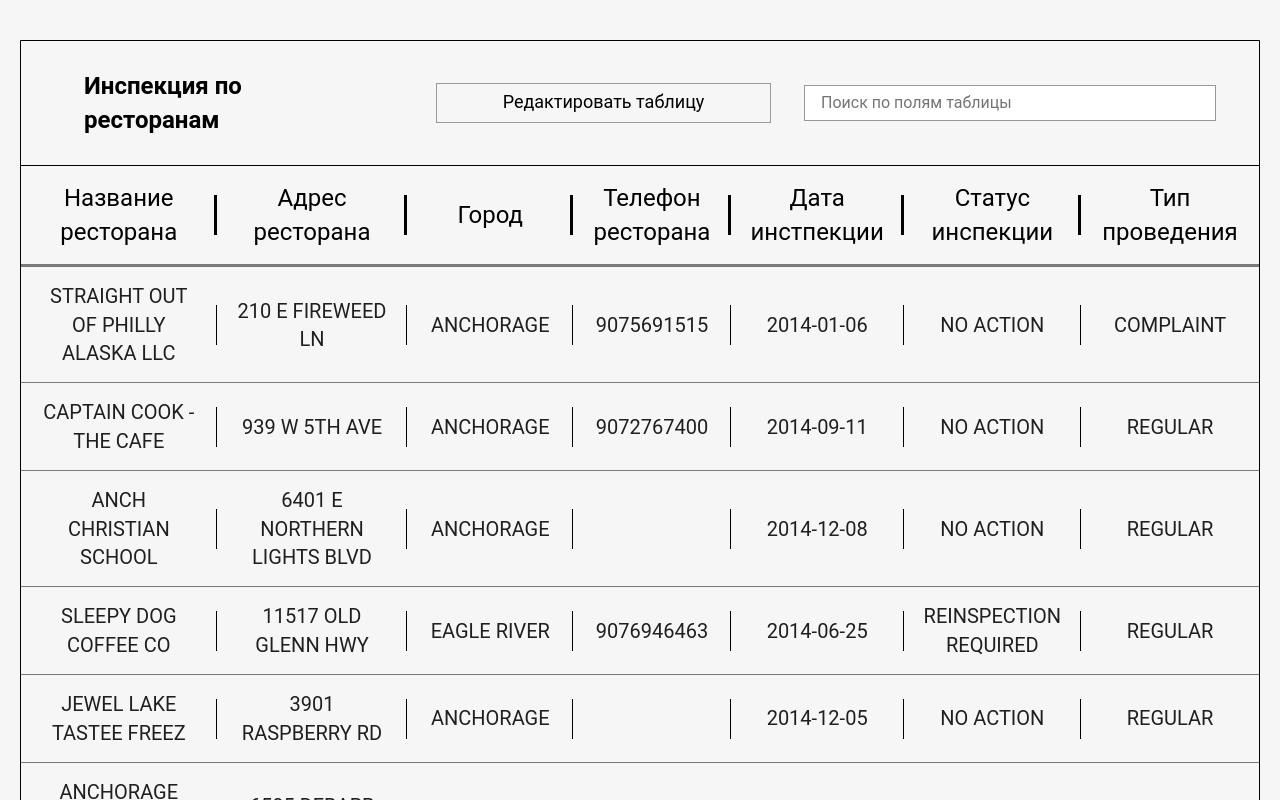
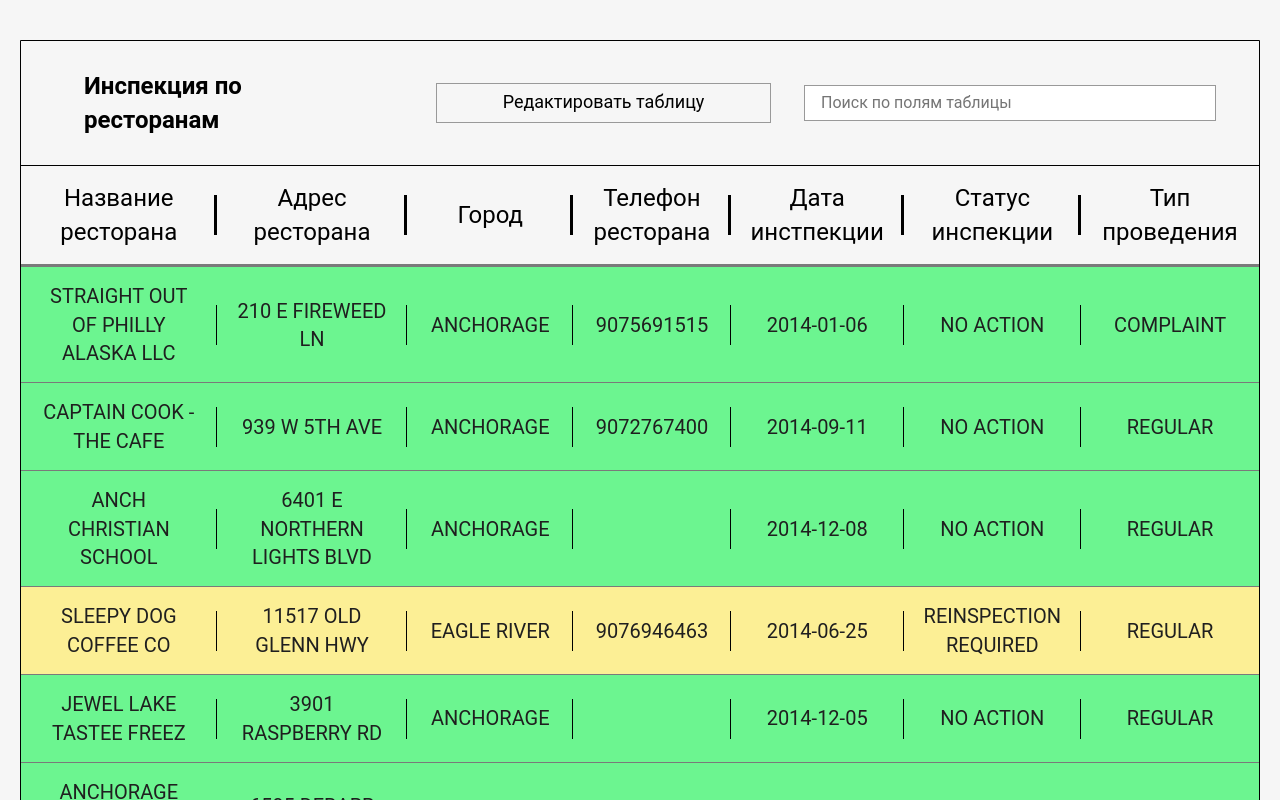
Before and after one commit to smysov/table, a Vue app: page / in a window 1280 px wide. Shown: the top 800 px of the page. Built offline with nearby package versions, Linux system fonts and the light colour scheme.

Commit message:
feat: implemented background by status for fields

```diff
--- a/src/components/Restaurants.vue
+++ b/src/components/Restaurants.vue
@@ -1,31 +1,42 @@
 <template>
-  <tbody>
-    <tr v-for="restaurant of restaurants" :key="restaurant._id.$oid">
-      <template v-for="field of fields">
-        <td
-        class="table-info__description"
-        v-if="field.visible"
-        :key="field.key"
-        >
-          {{ restaurant[field.key] }}
-        </td>
-      </template>
-    </tr>
-  </tbody>
+  <tr :style="setBackgroundByStatus">
+    <template v-for="field of fields">
+      <td class="table-info__description" v-if="field.visible" :key="field.key">
+        {{ restaurant[field.key] }}
+      </td>
+    </template>
+  </tr>
 </template>
 
 <script>
 export default {
   name: 'RestaurantsList',
   props: {
-    restaurants: {
-      type: Array,
-      required: true,
-    },
     fields: {
       type: Array,
       required: true,
     },
+    restaurant: {
+      type: Object,
+      required: true,
+    },
+  },
+  data() {
+    return {
+      status: {
+        'NO ACTION': '#6cf590',
+        'REINSPECTION REQUIRED': '#fcef95',
+        'SHORTER DATE ADVANCE': '#ff7070',
+        'ISSUED PERMIT': '#b1cefc',
+      },
+    };
+  },
+  computed: {
+    setBackgroundByStatus() {
+      return {
+        'background-color': this.status[this.restaurant.inspection_description],
+      };
+    },
   },
 };
 </script>
--- a/src/components/Table.vue
+++ b/src/components/Table.vue
@@ -10,11 +10,22 @@
     />
     <table class="table-info">
       <!--Header-->
-      <table-header :fields="fields" />
+      <thead>
+        <table-header :fields="fields" />
+      </thead>
       <!--Body-->
-      <restaurants :restaurants="searchByParameters" :fields="fields" />
+      <tbody>
+        <restaurants
+          :fields="fields"
+          v-for="restaurant of searchByParameters"
+          :key="restaurant._id.$oid"
+          :restaurant="restaurant"
+        />
+      </tbody>
       <!--Footer-->
-      <table-footer :restaurants="searchByParameters" />
+      <tfoot>
+        <table-footer :restaurants="searchByParameters" />
+      </tfoot>
     </table>
   </div>
 </template>
--- a/src/components/TableFooter.vue
+++ b/src/components/TableFooter.vue
@@ -1,11 +1,9 @@
 <template>
-  <tfoot>
-    <tr>
-      <td class="table-info__quantity" colspan="7">
-        Всего элементов: {{ restaurantsLength }}
-      </td>
-    </tr>
-  </tfoot>
+  <tr>
+    <td class="table-info__quantity" colspan="7">
+      Всего элементов: {{ restaurantsLength }}
+    </td>
+  </tr>
 </template>
 
 <script>
--- a/src/components/TableHeader.vue
+++ b/src/components/TableHeader.vue
@@ -1,11 +1,9 @@
 <template>
-  <thead>
-    <tr class="table-info">
-      <th class="table-info__title" v-for="field of visibleCell" :key="field.key">
-        {{ field.name }}
-      </th>
-    </tr>
-  </thead>
+  <tr class="table-info">
+    <th class="table-info__title" v-for="field of visibleCell" :key="field.key">
+      {{ field.name }}
+    </th>
+  </tr>
 </template>
 
 <script>
```
